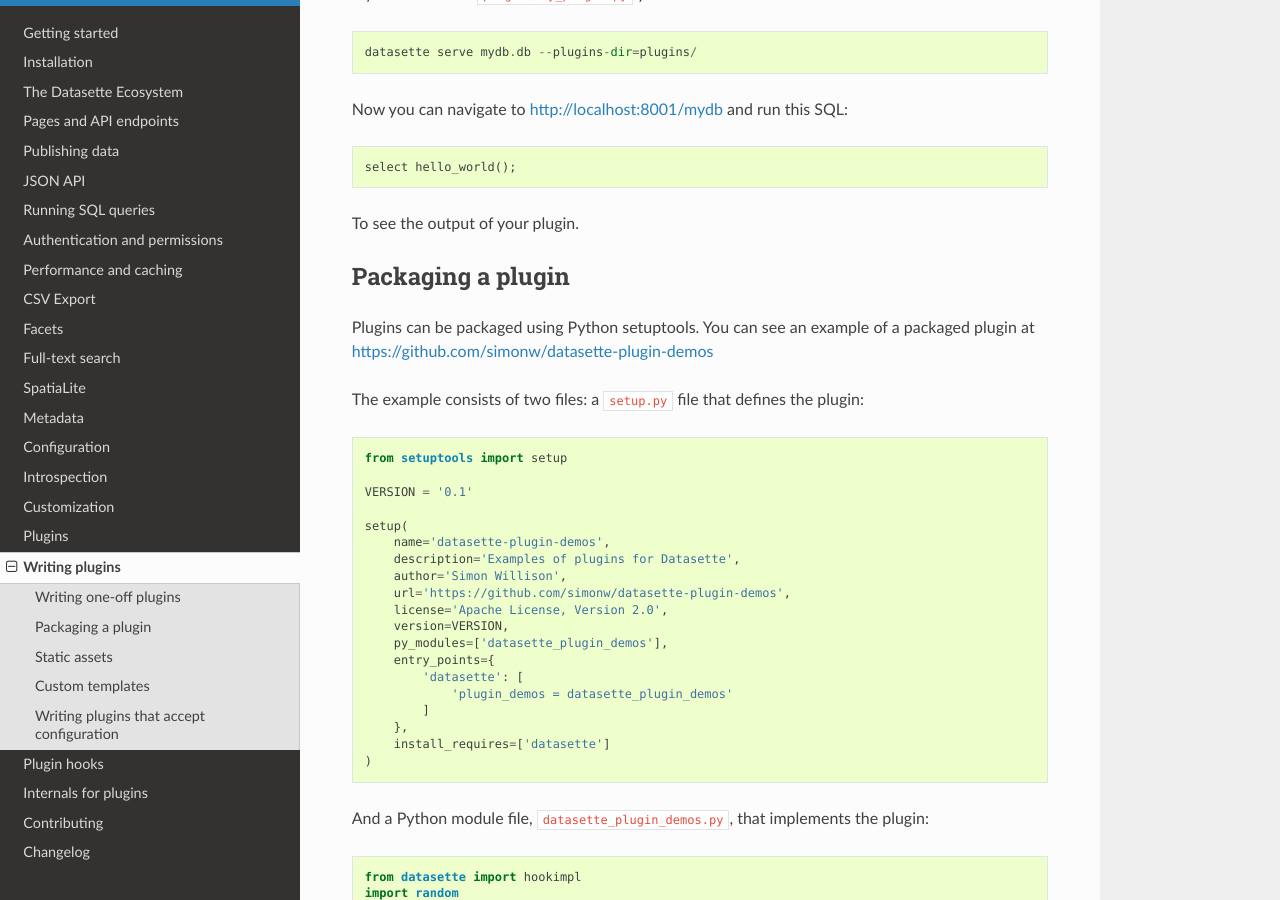
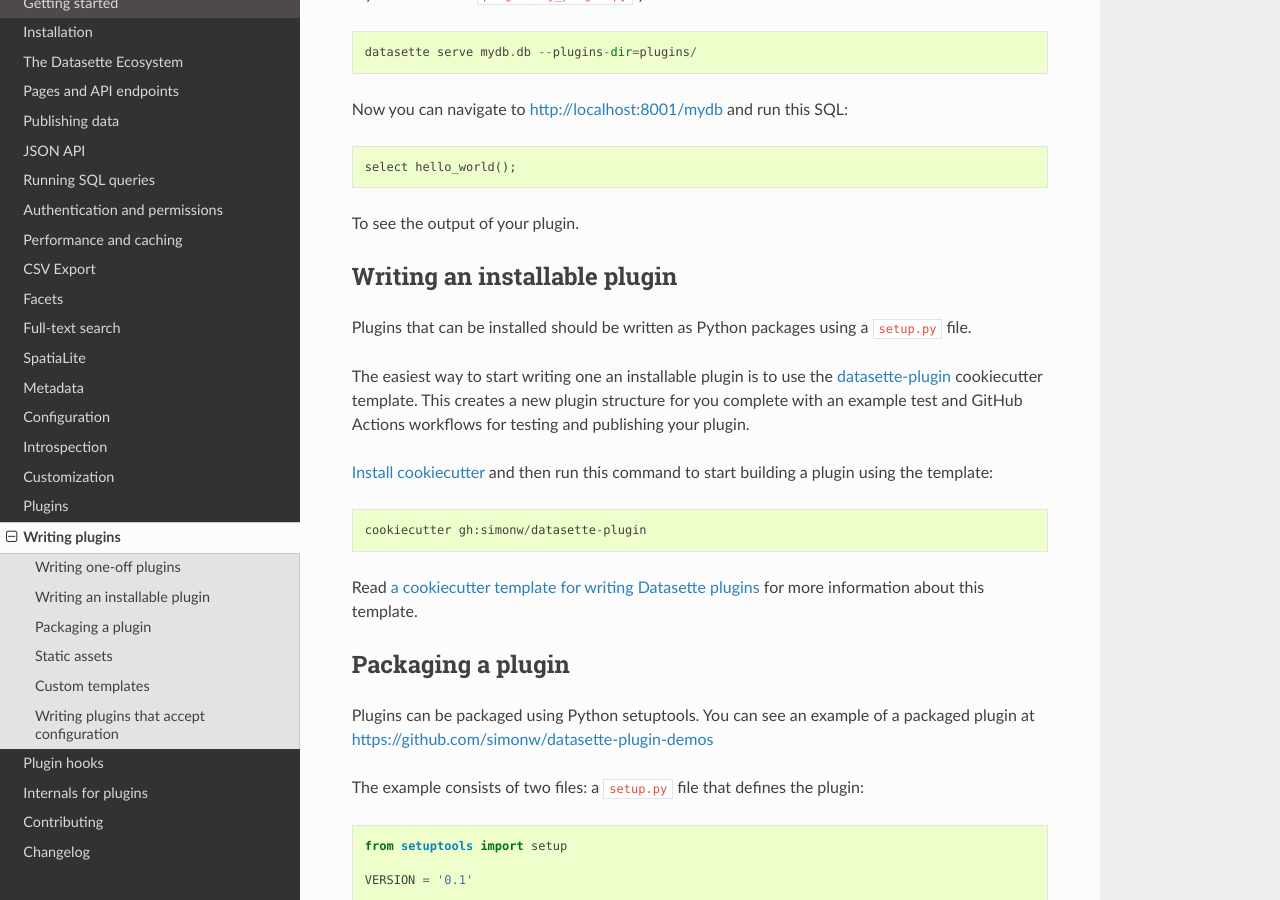
Before and after one commit to simonw/datasette, a Sphinx documentation site: the page built from docs/writing_plugins.rst, in a window 1280 px wide and 900 px high, scrolled down 564 px. Built offline with Sphinx 7.4.7 and the Read the Docs theme 2.0.0, drawn with Linux system fonts in a browser that asks for light colours.

Commit message:
How to use the datasette-plugin template, refs #687, closes #855

```diff
--- a/docs/writing_plugins.rst
+++ b/docs/writing_plugins.rst
@@ -29,6 +29,19 @@
     select hello_world();
 
 To see the output of your plugin.
+
+Writing an installable plugin
+-----------------------------
+
+Plugins that can be installed should be written as Python packages using a ``setup.py`` file.
+
+The easiest way to start writing one an installable plugin is to use the `datasette-plugin <https://github.com/simonw/datasette-plugin>`__ cookiecutter template. This creates a new plugin structure for you complete with an example test and GitHub Actions workflows for testing and publishing your plugin.
+
+`Install cookiecutter <https://cookiecutter.readthedocs.io/en/1.7.2/installation.html>`__ and then run this command to start building a plugin using the template::
+
+    cookiecutter gh:simonw/datasette-plugin
+
+Read `a cookiecutter template for writing Datasette plugins <https://simonwillison.net/2020/Jun/20/cookiecutter-plugins/>`__ for more information about this template.
 
 Packaging a plugin
 ------------------
```
